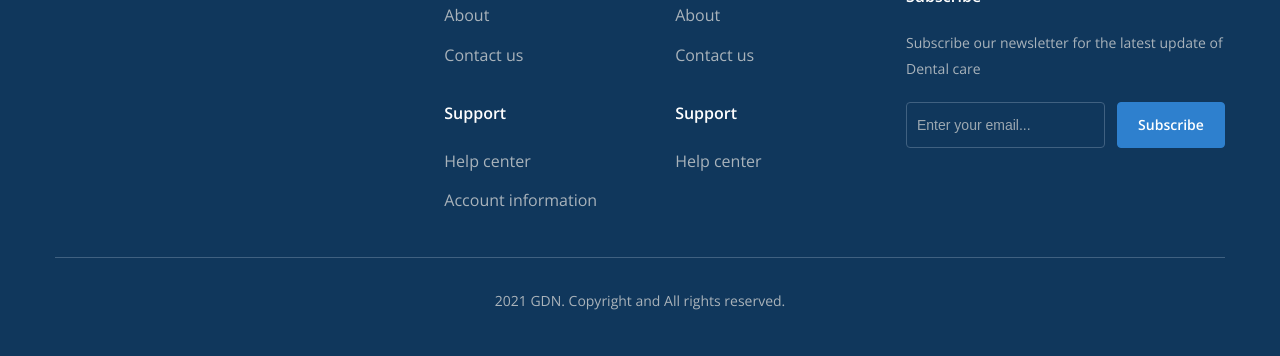
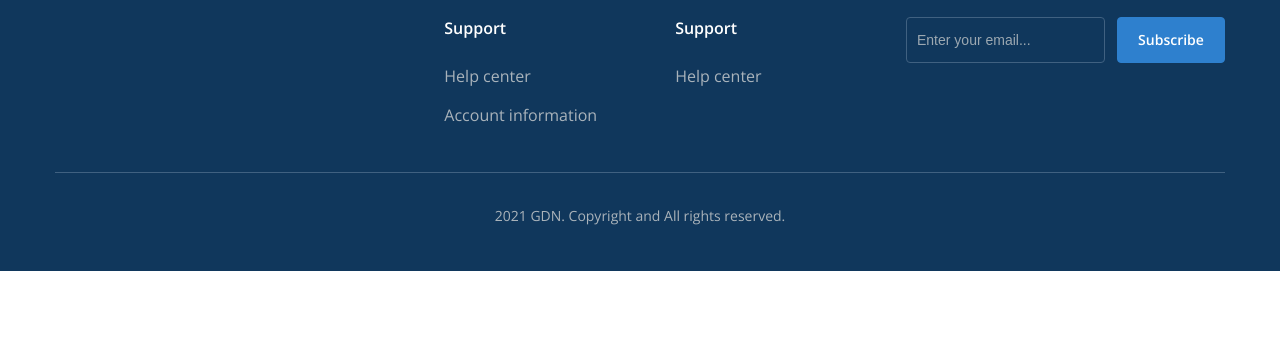
Before and after one commit to thanhthienz22016/htmlcss-project-03, a plain HTML site: page index.html in a window 1280 px wide. Shown: the part 6507-6863 px from the top of the page. After the commit the page ends 6778 px from the top, so only its background shows below. Drawn offline with Linux system fonts and the light colour scheme.

Commit message:
fix margin-top class footer

```diff
--- a/assets/css/styles.css
+++ b/assets/css/styles.css
@@ -708,7 +708,6 @@ a {
 
 
 .footer {
-    margin-top: 85px;
     padding: 100px 0 42px;
     font-family: 'Open Sans', sans-serif;
     background: #10375C;
```
